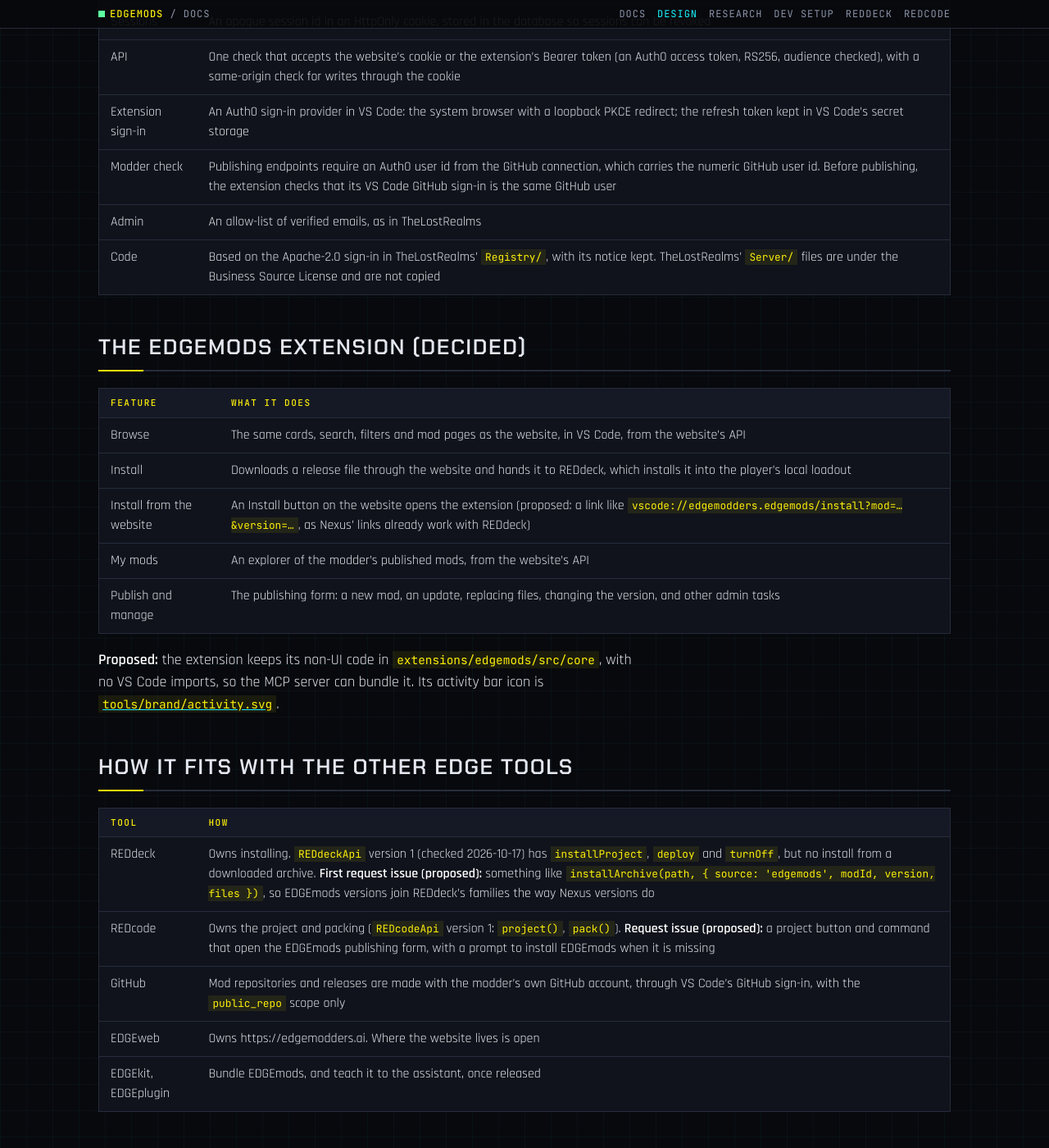
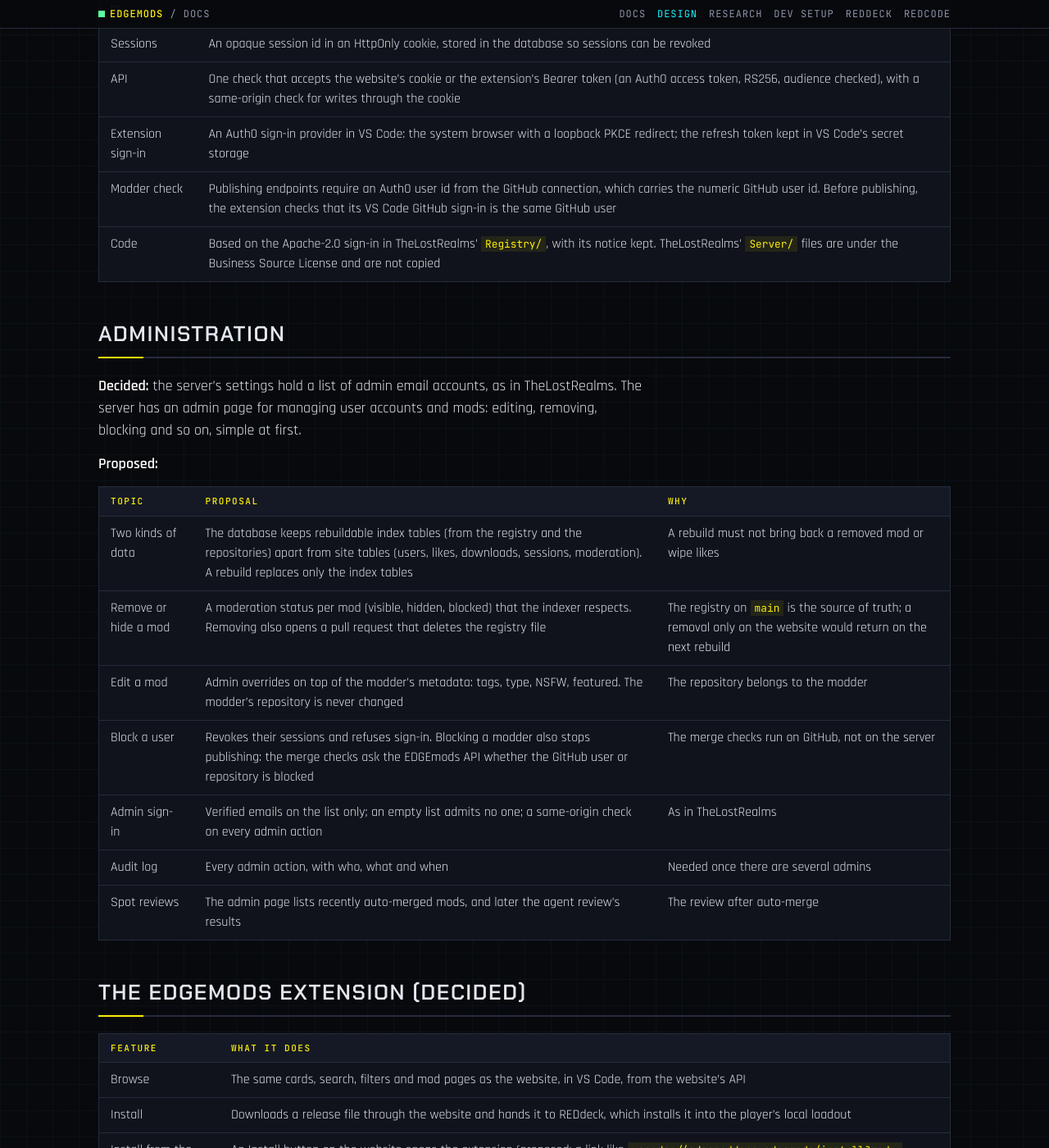
Before and after one commit to Edgemodders/EDGEmods, a Jekyll site: the page built from docs/design.md, in a window 1280 px wide and 1400 px high, scrolled down 5654 px. Shown: the whole window at 82% size. Built offline with Jekyll 4.4.1, drawn with Linux system fonts in a browser that asks for light colours; our own code applies the rules of GitHub Pages for plain Markdown files; some of the changed text lies outside the part shown.

Commit message:
Design: Express server, admin email list and admin page; administration proposals
Co-Authored-By: Claude Opus 5.5 <noreply@anthropic.com>

```diff
--- a/docs/design.md
+++ b/docs/design.md
@@ -91,7 +91,7 @@ Publishing lives in the EDGEmods extension, not in REDcode; REDcode only adds th
 
 **Decided:**
 
-- A Node service in front of a `node:sqlite` database, backed up to S3 with Litestream.
+- A Node service, an Express server as in TheLostRealms, in front of a `node:sqlite` database, backed up to S3 with Litestream.
 - Anyone can browse anonymously: cards, search, sort, facets, and mod pages with their releases and files.
 - Downloading, and seeing where a mod comes from (its GitHub repository), need a registered account. This is a **soft gate**, a reason to register, not access control: the registry and the mod repositories are public on GitHub.
 - Likes are the website's own, one per signed-in account.
@@ -127,8 +127,23 @@ A modder who signs in with email or Google can browse but does not see their pub
 | API | One check that accepts the website's cookie or the extension's Bearer token (an Auth0 access token, RS256, audience checked), with a same-origin check for writes through the cookie |
 | Extension sign-in | An Auth0 sign-in provider in VS Code: the system browser with a loopback PKCE redirect; the refresh token kept in VS Code's secret storage |
 | Modder check | Publishing endpoints require an Auth0 user id from the GitHub connection, which carries the numeric GitHub user id. Before publishing, the extension checks that its VS Code GitHub sign-in is the same GitHub user |
-| Admin | An allow-list of verified emails, as in TheLostRealms |
 | Code | Based on the Apache-2.0 sign-in in TheLostRealms' `Registry/`, with its notice kept. TheLostRealms' `Server/` files are under the Business Source License and are not copied |
+
+## Administration
+
+**Decided:** the server's settings hold a list of admin email accounts, as in TheLostRealms. The server has an admin page for managing user accounts and mods: editing, removing, blocking and so on, simple at first.
+
+**Proposed:**
+
+| Topic | Proposal | Why |
+|---|---|---|
+| Two kinds of data | The database keeps rebuildable index tables (from the registry and the repositories) apart from site tables (users, likes, downloads, sessions, moderation). A rebuild replaces only the index tables | A rebuild must not bring back a removed mod or wipe likes |
+| Remove or hide a mod | A moderation status per mod (visible, hidden, blocked) that the indexer respects. Removing also opens a pull request that deletes the registry file | The registry on `main` is the source of truth; a removal only on the website would return on the next rebuild |
+| Edit a mod | Admin overrides on top of the modder's metadata: tags, type, NSFW, featured. The modder's repository is never changed | The repository belongs to the modder |
+| Block a user | Revokes their sessions and refuses sign-in. Blocking a modder also stops publishing: the merge checks ask the EDGEmods API whether the GitHub user or repository is blocked | The merge checks run on GitHub, not on the server |
+| Admin sign-in | Verified emails on the list only; an empty list admits no one; a same-origin check on every admin action | As in TheLostRealms |
+| Audit log | Every admin action, with who, what and when | Needed once there are several admins |
+| Spot reviews | The admin page lists recently auto-merged mods, and later the agent review's results | The review after auto-merge |
 
 ## The EDGEmods extension (Decided)
 
@@ -170,7 +185,7 @@ To be agreed. The format comes first, because the checks, the website and the ex
 | **R0 Design** | This document and the metadata format's page | The owner agrees the design |
 | **R1 Format** | The metadata schema, a validator, an example mod repository | The example validates; a broken one is explained in plain words |
 | **R2 Registry and checks** | The registry folder, the merge checks (structure, binary and malware), the GitHub App, auto-merge | A pull request for the example mod merges by itself; a bad one is refused with a clear reason |
-| **R3 Website** | The indexer, the database and Litestream, the Node service, Auth0, browse, search, the mod page, downloads | The example mod has a page, found by search, downloadable after sign-in |
+| **R3 Website** | The indexer, the database and Litestream, the Express service, Auth0, browse, search, the mod page, downloads, the admin page | The example mod has a page, found by search, downloadable after sign-in |
 | **R4 Browse and install** | The extension's browse view, Auth0 sign-in, install through REDdeck, Install links from the website | A mod found in VS Code is installed through REDdeck and runs in the game |
 | **R5 Publish** | The publishing form, REDcode's button, the repository and release, the registry pull request, My mods, updates | A non-coder publishes a mod from REDcode and sees its page |
 | **R6 Ship** | The agent review, docs, the MCP package, Open VSX and Marketplace, the EDGEkit bundle | Someone outside the team publishes a mod from the docs alone |
@@ -181,6 +196,7 @@ To be agreed. The format comes first, because the checks, the website and the ex
 |---|---|
 | The metadata format and the publishing form's fields | Next, on their own page |
 | Where the website lives | A path on edgemodders.ai, a subdomain, or another domain; with EDGEweb |
+| Where the blocklist lives | Proposed: on the server, behind an API the merge checks call, rather than a public file in this repository |
 | Which malware scanner | VirusTotal's terms for this use, ClamAV, or both |
 | What the agent review tags and refuses | The owner defines it before R6 |
 | Nexus | Cross-posting, linked both ways? REDdeck already speaks to Nexus |
```
